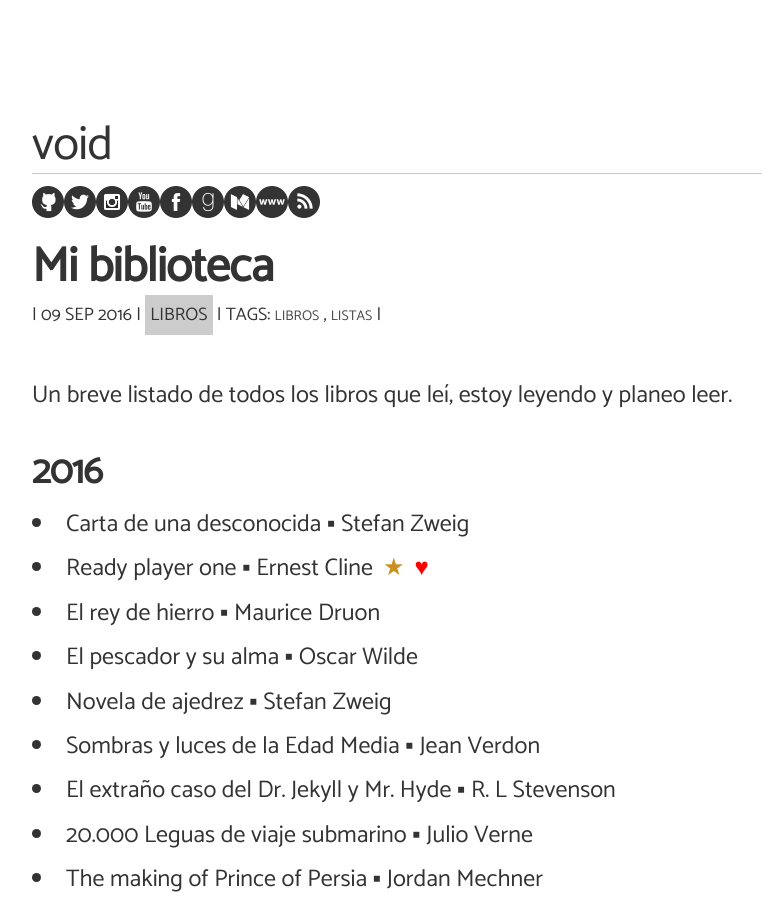
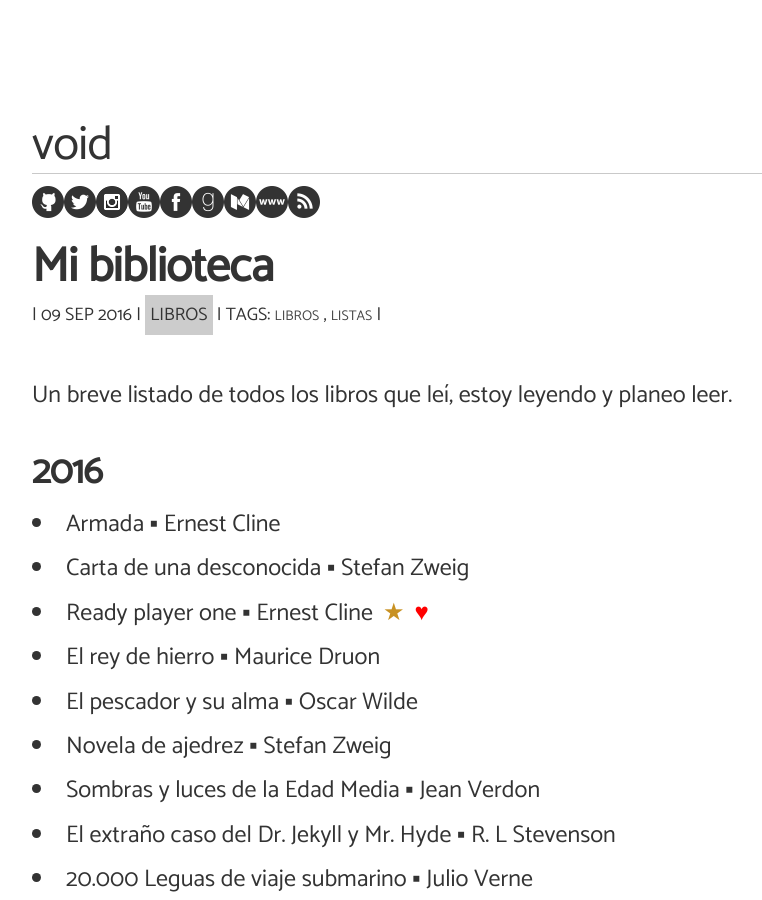
Before and after one commit to angelsimon/angelsimon.github.io, a Jekyll site: the page built from _posts/2016-09-09-libros-que-termine.md, in a window 1280 px wide and 900 px high. Shown: the whole window, without its empty margins (32-794 px from the left). Built offline with Jekyll 4.4.1, drawn with Linux system fonts in a browser that asks for light colours; nearby versions of some CDN libraries; comment, search, counter and statistics services are not loaded.

Commit message:
Update 2016-09-09-libros-que-termine.md

```diff
--- a/_posts/2016-09-09-libros-que-termine.md
+++ b/_posts/2016-09-09-libros-que-termine.md
@@ -11,6 +11,7 @@ Un breve listado de todos los libros que leí, estoy leyendo y planeo leer.
 
 <h2>2016</h2>
 <ul>
+<li>Armada &#9642; Ernest Cline</li>
 <li>Carta de una desconocida &#9642; Stefan Zweig</li>
 <li>Ready player one &#9642; Ernest Cline<span title="Recomiendo" class="won">★</span><span title="Favorito" class="fav">&hearts;</span></li>
 <li>El rey de hierro &#9642; Maurice Druon</li>
```
